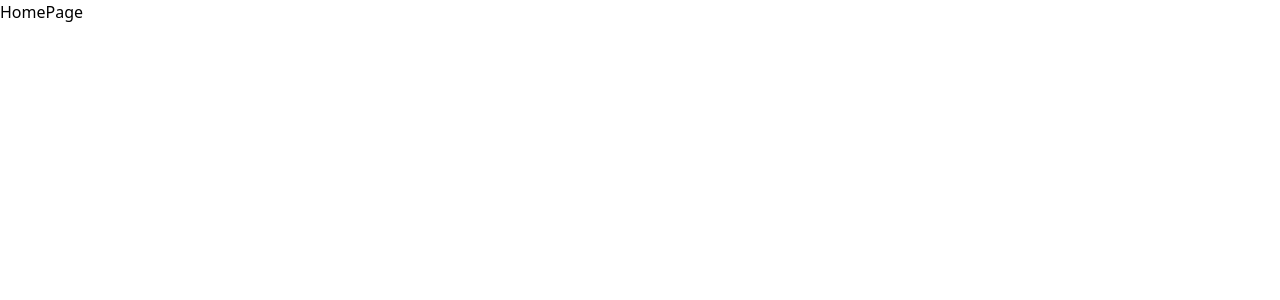
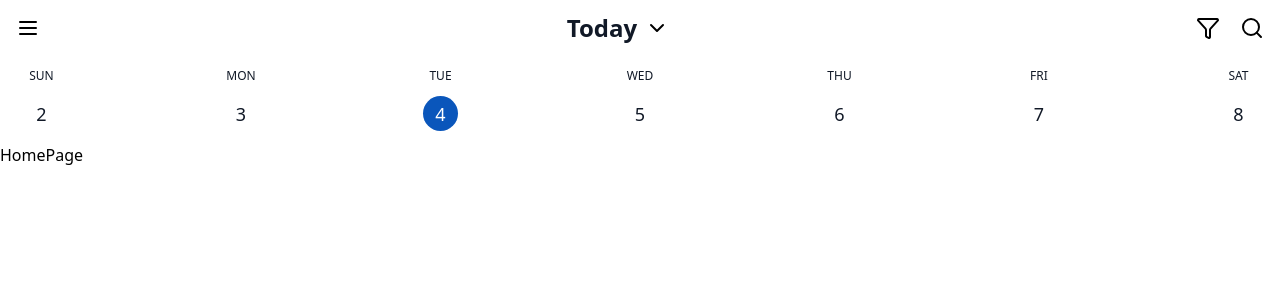
Before and after one commit to waiyanhtet1/todolist, a React (Vite) app: page / in a window 1280 px wide. Shown: the top 300 px of the page. Built offline with nearby package versions, Linux system fonts and the light colour scheme.

Commit message:
setup: theme ui of navbar and weekday list

```diff
--- a/package.json
+++ b/package.json
@@ -12,6 +12,7 @@
   "dependencies": {
     "@tailwindcss/vite": "^4.0.3",
     "clsx": "^2.1.1",
+    "lucide-react": "^0.474.0",
     "react": "^18.3.1",
     "react-dom": "^18.3.1",
     "react-router-dom": "^7.1.5",
--- /dev/null
+++ b/src/components/Header.tsx
@@ -0,0 +1,5 @@
+const Header = () => {
+  return <div>Header</div>;
+};
+
+export default Header;
--- /dev/null
+++ b/src/components/Navbar.tsx
@@ -0,0 +1,29 @@
+import { ChevronDown, Filter, Menu, Search } from "lucide-react";
+import WeekDayFilter from "./WeekDayFilter";
+
+const Navbar = () => {
+  return (
+    <>
+      {/* top navbar */}
+      <div className="flex items-center justify-between px-4 py-3">
+        <Menu />
+        <div className="flex items-center gap-2">
+          <p className="text-neutral-text text-2xl font-bold">Today</p>
+          <ChevronDown />
+        </div>
+
+        <div className="flex items-center gap-5">
+          <Filter />
+          <Search />
+        </div>
+      </div>
+
+      {/* second navbar with week date list*/}
+      <div className="">
+        <WeekDayFilter />
+      </div>
+    </>
+  );
+};
+
+export default Navbar;
--- /dev/null
+++ b/src/components/WeekDayFilter.tsx
@@ -0,0 +1,64 @@
+import { useEffect, useState } from "react";
+import { cn } from "../utils/utils";
+
+type weekDaysType = {
+  day: number;
+  date: string;
+};
+
+const WeekDayFilter = () => {
+  const [currentWeek, setCurrentWeek] = useState<{
+    today: number;
+    weekDays: weekDaysType[];
+  }>({
+    today: 1,
+    weekDays: [],
+  });
+
+  useEffect(() => {
+    const getWeekDays = () => {
+      const days = ["Sun", "Mon", "Tue", "Wed", "Thu", "Fri", "Sat"];
+      const today = new Date();
+      const todayIndex = today.getDay();
+
+      const weekDays = Array.from({ length: 7 }, (_, i) => {
+        const date = new Date();
+        date.setDate(today.getDate() - todayIndex + i);
+        return {
+          day: date.getDate(),
+          date: days[i],
+        };
+      });
+
+      return { today: today.getDate(), weekDays };
+    };
+
+    setCurrentWeek(getWeekDays());
+  }, []);
+
+  return (
+    <div className="flex items-center justify-between gap-2 px-4 py-3">
+      {currentWeek.weekDays.map((day, index) => (
+        <div
+          key={index}
+          className="flex flex-col items-center gap-3 px-2 cursor-pointer"
+        >
+          <p className="text-xs font-medium text-neutral-text uppercase">
+            {day.date}
+          </p>
+          <p
+            className={cn(
+              "text-lg font-medium text-neutral-text flex items-center justify-center w-[35px] h-[35px]",
+              currentWeek.today === day.day &&
+                "bg-primary-strong text-base-white rounded-full"
+            )}
+          >
+            {day.day}
+          </p>
+        </div>
+      ))}
+    </div>
+  );
+};
+
+export default WeekDayFilter;
--- a/src/index.css
+++ b/src/index.css
@@ -8,7 +8,11 @@
 @theme {
     --color-neutral-text : rgba(17, 25, 39, 1);
     --color-neutral-weak: rgba(108, 115, 127, 1);
+
+    --color-base-white: rgba(255, 255, 255, 1);
+
     --color-primary: rgba(10, 86, 187, 1);
+    --color-primary-strong: rgba(10, 86, 187, 1);
 
     /* bg color */
     --color-bg-medium: rgba(249, 250, 251, 1);
--- a/src/pages/HomePage.tsx
+++ b/src/pages/HomePage.tsx
@@ -1,5 +1,12 @@
+import Navbar from "../components/Navbar";
+
 const HomePage = () => {
-  return <div>HomePage</div>;
+  return (
+    <div>
+      <Navbar />
+      HomePage
+    </div>
+  );
 };
 
 export default HomePage;
```
Also changed, not shown: 1 other file (tests, documents, lock files or other folders).
